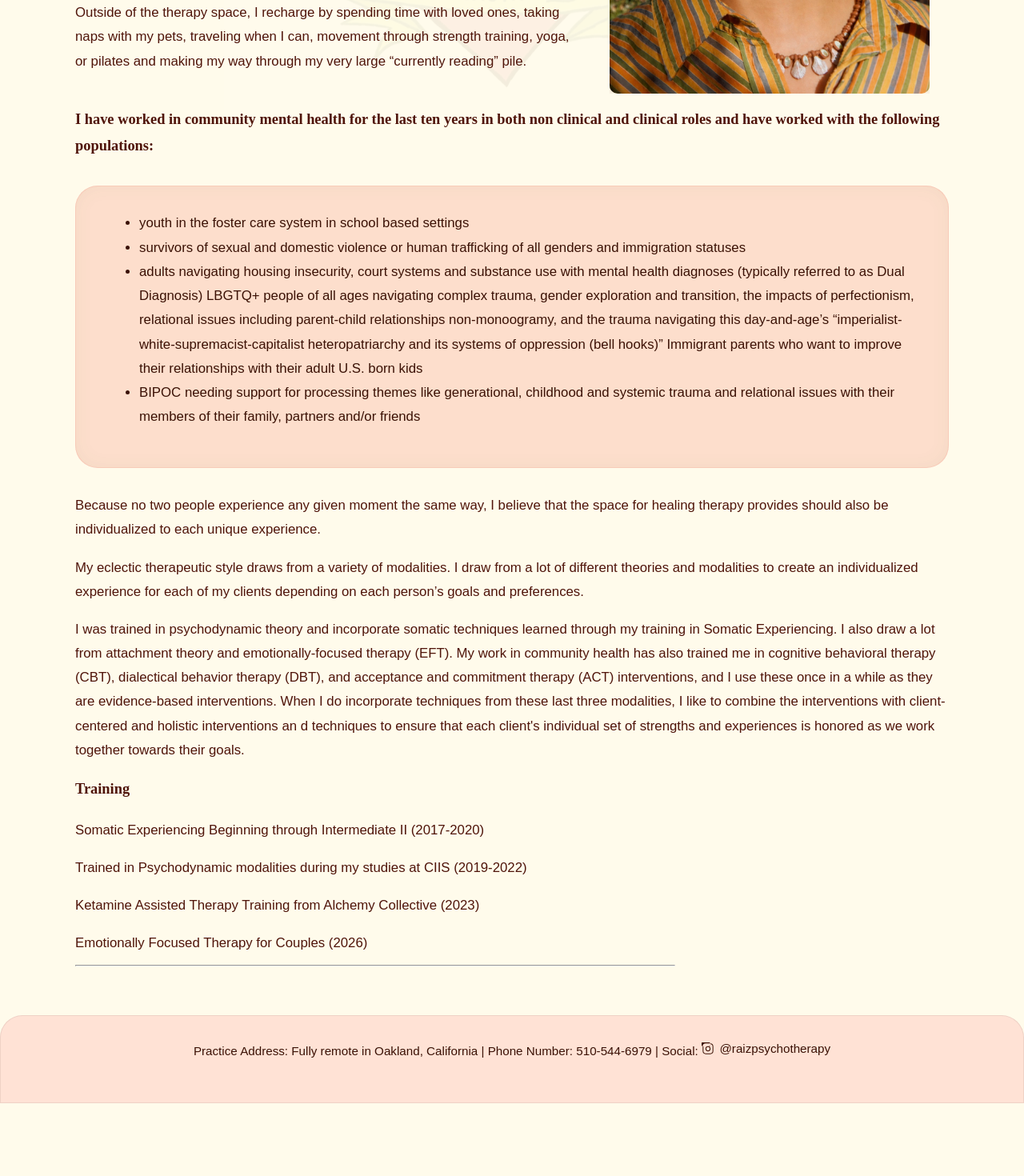
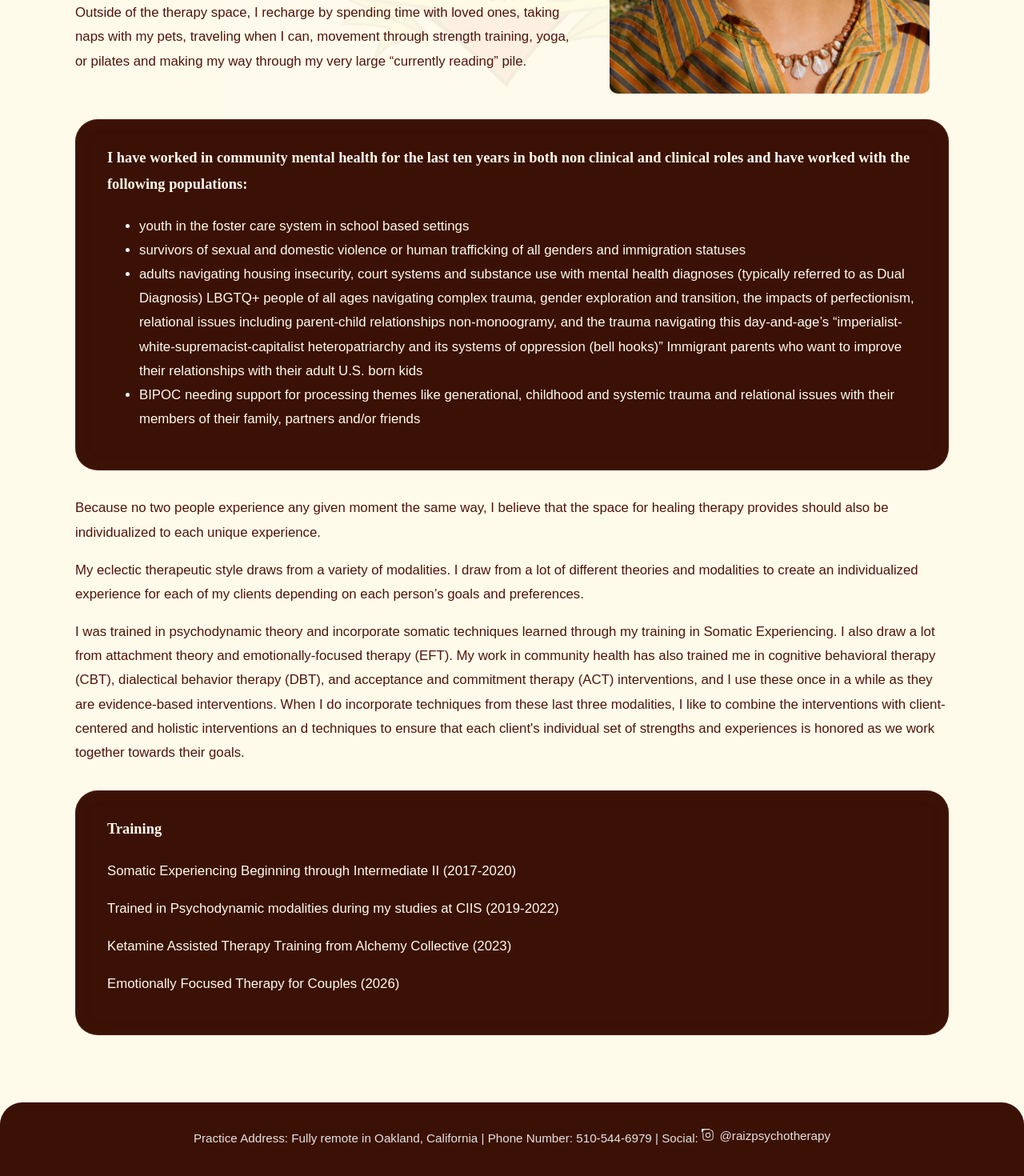
Before and after one commit to esmechant26/therapist_site, a React (Vite) app: page /about in a window 1280 px wide. Shown: the part 652-2122 px from the top of the page at 80% size. Before the commit the page ends 2031 px from the top, so only its background shows below. Built offline with nearby package versions, Linux system fonts and the light colour scheme.

Commit message:
updated inverted section bg color

```diff
--- a/src/App.css
+++ b/src/App.css
@@ -5,7 +5,7 @@
 
 :root {
   --bg-main: #fffbeb;
-  --bg-card: #fffcf5;
+  --bg-card: #4f140a;
   --bg-soft: #fff8e9;
   --color-text: #4f140a;
   --color-muted: #6d6258;
@@ -240,9 +240,9 @@ h4,
   width: 100%;
   margin: 2rem 0 2rem;
   padding: 1rem 2.5rem 2rem;
-  background: rgba(249, 167, 145, 0.34);
+  background: #3b1105;
   border: none;
-  color: #3b1105;
+  color: #fffbeb;
   border-radius: 28px;
   box-shadow:
     inset 0 0 0 1px rgba(255, 82, 87, 0.12),
@@ -256,7 +256,7 @@ h4,
 .invert-section .section-copy,
 .invert-section .section-copy p,
 .invert-section .section-copy li {
-  color: #3b1105;
+  color: #fffbeb;
 }
 
 .invert-section .section-copy {
@@ -265,7 +265,7 @@ h4,
 
 .invert-section .small-cta {
   background: rgba(122, 74, 64, 0.66);
-  color: rgba(255, 251, 235, 0.94);
+  color: #fffbeb;
 }
 
 .invert-section .small-cta:hover {
@@ -434,7 +434,9 @@ h4,
 }
 
 .service-card {
-  background: rgba(249, 167, 145, 0.24);
+  background: #4f140a;
+  color: #fffbeb;
+  text-align: center;
   backdrop-filter: blur(10px);
   -webkit-backdrop-filter: blur(10px);
   border: 1px solid rgba(255, 82, 87, 0.14);
@@ -453,6 +455,9 @@ h4,
 }
 
 .service-card-title {
+  align-items: center;
+  text-align: center;
+  color: #fffbeb;
   margin-top: 0;
 }
 
@@ -487,8 +492,8 @@ h4,
 }
 
 .site-footer {
-  background: rgba(255, 82, 87, 0.14);
-  color: #3b1105;
+  background: #3b1105;
+  color: rgba(255, 255, 255, 0.88);
   padding: 1.75rem 1.75rem 1.75rem;
   margin-top: 1.75rem;
   border-top: none;
@@ -502,7 +507,7 @@ h4,
   padding: 0 1.5rem;
   display: grid;
   gap: 0.75rem;
-  color: #3b1105;
+  color: rgba(255, 255, 255, 0.88);
   font-size: 0.95rem;
   text-align: center;
   justify-items: center;
--- a/src/pages/about.jsx
+++ b/src/pages/about.jsx
@@ -27,9 +27,9 @@ function About() {
           <span className="image-credit">Image by S. Kumar</span>
         </div>
       </div>
+      <section className="invert-section">
+        <h3 className="section-subtitle">I have worked in community mental health for the last ten years in both non clinical and clinical roles and have worked with the following populations:</h3>
 
-      <h3 className="section-subtitle">I have worked in community mental health for the last ten years in both non clinical and clinical roles and have worked with the following populations:</h3>
-      <section className="invert-section">
         <ul>
           <li>youth in the foster care system in school based settings </li>
           <li>survivors of sexual and domestic violence or human trafficking of all genders and immigration statuses</li>
@@ -55,13 +55,12 @@ function About() {
         with client-centered and holistic interventions an d techniques to ensure that each client's individual set of strengths and experiences is honored as we work together towards their goals.
       </p>
 
-      <div className="servicios-hero-copy">
+      <div className="invert-section">
         <h3 className="section-subtitle">Training</h3>
         <p>Somatic Experiencing Beginning through Intermediate II (2017-2020)</p>
         <p>Trained in Psychodynamic modalities during my studies at CIIS (2019-2022)</p>
         <p>Ketamine Assisted Therapy Training from Alchemy Collective (2023)</p>
         <p>Emotionally Focused Therapy for Couples (2026)</p>
-        <hr />
       </div>
     </section>
   );
--- a/src/pages/index.jsx
+++ b/src/pages/index.jsx
@@ -111,7 +111,7 @@ function Home() {
           Please note that for appointments centered around integration, the use of any substances is not allowed during session. This is simply a space to process these experiences. If you have
           questions about KAT, please contact me via the <Link to="/contact">contact page</Link>.
         </p>
-
+        <section className="invert-section">
           <h3 className="section-subtitle">About the Practice</h3>
           <p>Raíz [rrah-ees] is a Spanish noun that means “root” </p>
           <p>
@@ -123,6 +123,7 @@ function Home() {
             often hidden but always doing life-sustaining work. I love the idea of roots serving as symbols of growth, depth, grounding, establishing belonging, and unique intrinsic knowledge.{" "}
           </p>
         </section>
+      </section>
     </main>
   );
 }
--- a/src/pages/servicios.jsx
+++ b/src/pages/servicios.jsx
@@ -25,23 +25,23 @@ export default function Servicios() {
   }
 
   const sectionCards = [
-    { id: "card-1", title: "Mejorar las relaciones entre adultos y sus padres", content: "Servicios para adultos que quieren mejorar su relación con sus padres que hablan español " },
+    { id: "card-1", title: "Mejorar las relaciones entre adultos y sus padres.", content: "Servicios para adultos que quieren mejorar su relación con sus padres que hablan español. " },
     {
       id: "card-2",
-      title: "Afrontar los retos de vivir en un país nuevo y el proceso de inmigración ",
-      content: "Navegando la aculturación, las diferencias en creencias, valores y normas en Estados Unidos ",
+      title: "Afrontar los retos de vivir en un país nuevo y el proceso de inmigración. ",
+      content: "Navegando la aculturación, las diferencias en creencias, valores y normas en Estados Unidos. ",
     },
-    { id: "card-3", title: "Apoyo para liberar los efectos de tu pasado", content: "Explorando traumas de la infancia, relaciones familiares y románticas, inmigración y experiencias de racismo " },
+    { id: "card-3", title: "Apoyo para liberar los efectos de tu pasado.", content: "Explorando traumas de la infancia, relaciones familiares y románticas, inmigración y experiencias de racismo. " },
     {
       id: "card-4",
-      title: "Cómo aliviar lo que puede parecer una vida entera de estrés",
-      content: "Desarrollar tolerancia al malestar y habilidades de gestión del estrés para llevar una vida más relajada ",
+      title: "Cómo aliviar lo que puede parecer una vida entera de estrés.",
+      content: "Desarrollar tolerancia al malestar y habilidades de gestión del estrés para llevar una vida más relajada. ",
     },
     {
       id: "card-5",
-      title: "Mejora las relaciones con tus seres queridos LGBTQ+",
+      title: "Mejora las relaciones con tus seres queridos LGBTQ+.",
       content:
-        "Navegar temas LGBTQ+ a través del prisma de la cultura latina, hablar con la familia sombre temas LGBTQ+, aprender a desarrollar aceptación y  apoyo después de que un ser querido salió del clóset",
+        "Navegar temas LGBTQ+ a través del prisma de la cultura latina, hablar con la familia sombre temas LGBTQ+, aprender a desarrollar aceptación y  apoyo después de que un ser querido salió del clóset.",
     },
   ];
 
```
Lines whose indentation alone changed are shown as unchanged.
